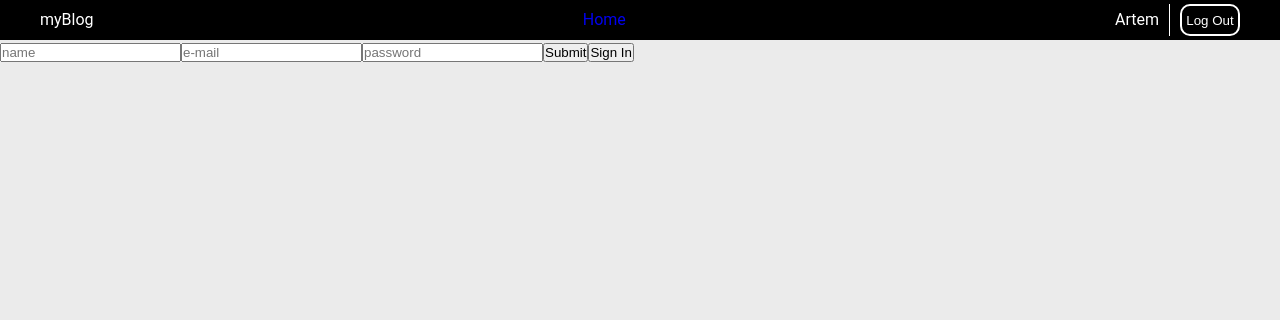
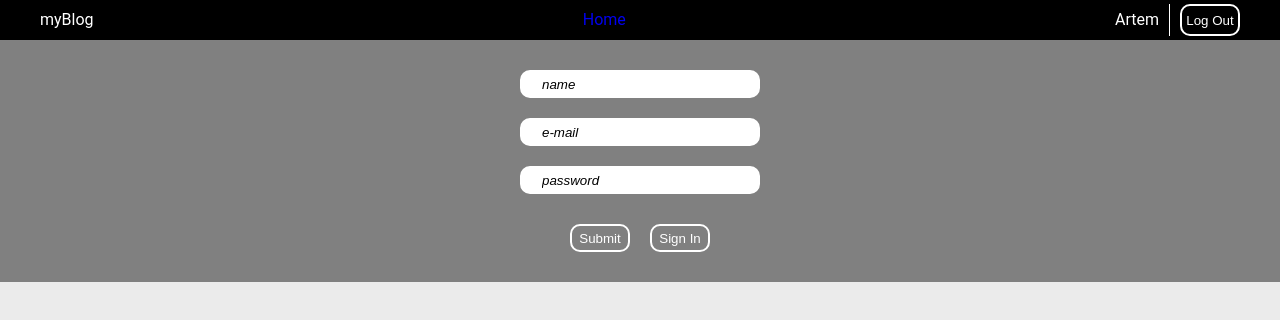
Before and after one commit to SashaSkryd/blog-frontend, a React (Create React App) app: page /auth in a window 1280 px wide. Shown: the top 320 px of the page. Built offline with nearby package versions, Linux system fonts and the light colour scheme.

Commit message:
add style form

```diff
--- a/src/components/AuthForm/AuthForm.jsx
+++ b/src/components/AuthForm/AuthForm.jsx
@@ -3,6 +3,7 @@ import { Formik, Form, Field, ErrorMessage } from "formik";
 import * as Yup from "yup";
 import userOperations from "../../redux/operations/userOperations";
 import { useDispatch } from "react-redux";
+import styles from './AuthForm.module.scss';
 
 const registerSchema = Yup.object().shape({
   name: Yup.string()
@@ -30,7 +31,11 @@ export default function AuthForm() {
   const [isRegister, setRegister] = useState(true);
 
   return (
+    <div className={styles.mainContainer}>
+
+
     <Formik
+
       initialValues={
         isRegister
           ? { name: "", email: "", password: "" }
@@ -47,18 +52,22 @@ export default function AuthForm() {
       }}
       validationSchema={isRegister ? registerSchema : loginSchema}
     >
+
       <Form>
+      <div className={styles.formContainer}>
         {isRegister && (
           <>
-            <Field type="name" name="name" placeholder="name" />
-            <ErrorMessage name="name" component="div" />
+            <Field type="name" name="name" placeholder="name" className={styles.inputForm}/>
+            <ErrorMessage name="name" component="span" className={styles.spanFormError} />
           </>
         )}
-        <Field type="email" name="email" placeholder="e-mail" />
-        <ErrorMessage name="email" component="div" />
-        <Field type="password" name="password" placeholder="password" />
-        <ErrorMessage name="password" component="div" />
-        <button type="submit" disabled={isSubmitting}>
+        <Field type="email" name="email" placeholder="e-mail" className={styles.inputForm} />
+        <ErrorMessage name="email" component="span" className={styles.spanFormError} />
+        <Field type="password" name="password" placeholder="password" className={styles.inputForm} />
+        <ErrorMessage name="password" component="span" className={styles.spanFormError} />
+        </div>
+        <div className={styles.buttonContainer}>
+        <button type="submit" disabled={isSubmitting} className={styles.buttonForm}>
           Submit
         </button>
         <button
@@ -66,10 +75,14 @@ export default function AuthForm() {
           onClick={() => {
             setRegister(!isRegister);
           }}
+          className={styles.buttonForm}
         >
           {isRegister ? "Sign In" : "Sign Up"}
         </button>
+        </div>
+
       </Form>
     </Formik>
+    </div>
   );
 }
--- /dev/null
+++ b/src/components/AuthForm/AuthForm.module.scss
@@ -0,0 +1,55 @@
+.mainContainer {
+  background-color: grey;
+  display: flex;
+  justify-content: center;
+}
+
+.formContainer {
+  margin-top: 30px;
+  display: flex;
+  flex-direction: column;
+}
+.inputForm {
+  width: 240px;
+  height: 28px;
+  padding: 0 20px 0 20px;
+  border: solid 2px white;
+  border-radius: 10px;
+  transition: all 250ms linear;
+  outline: none;
+  &:not(:first-child) {
+    margin-top: 20px;
+  }
+  &:hover {
+    border-color: rgb(107, 19, 19);
+
+    }
+    &::placeholder{
+        color: black;
+        font-style: italic;
+    }
+}
+.spanFormError {
+  color: red;
+}
+.buttonContainer {
+  margin: 30px 0 30px;
+  display: flex;
+  justify-content: center;
+}
+.buttonForm {
+  width: 60px;
+  height: 28px;
+  background-color: transparent;
+  color: white;
+  border: solid 2px white;
+  border-radius: 10px;
+  transition: all 250ms linear;
+  &:nth-of-type(2) {
+    margin-left: 20px;
+  }
+  &:hover {
+    background-color: rgb(107, 19, 19);
+    border: none;
+    }
+}
```
